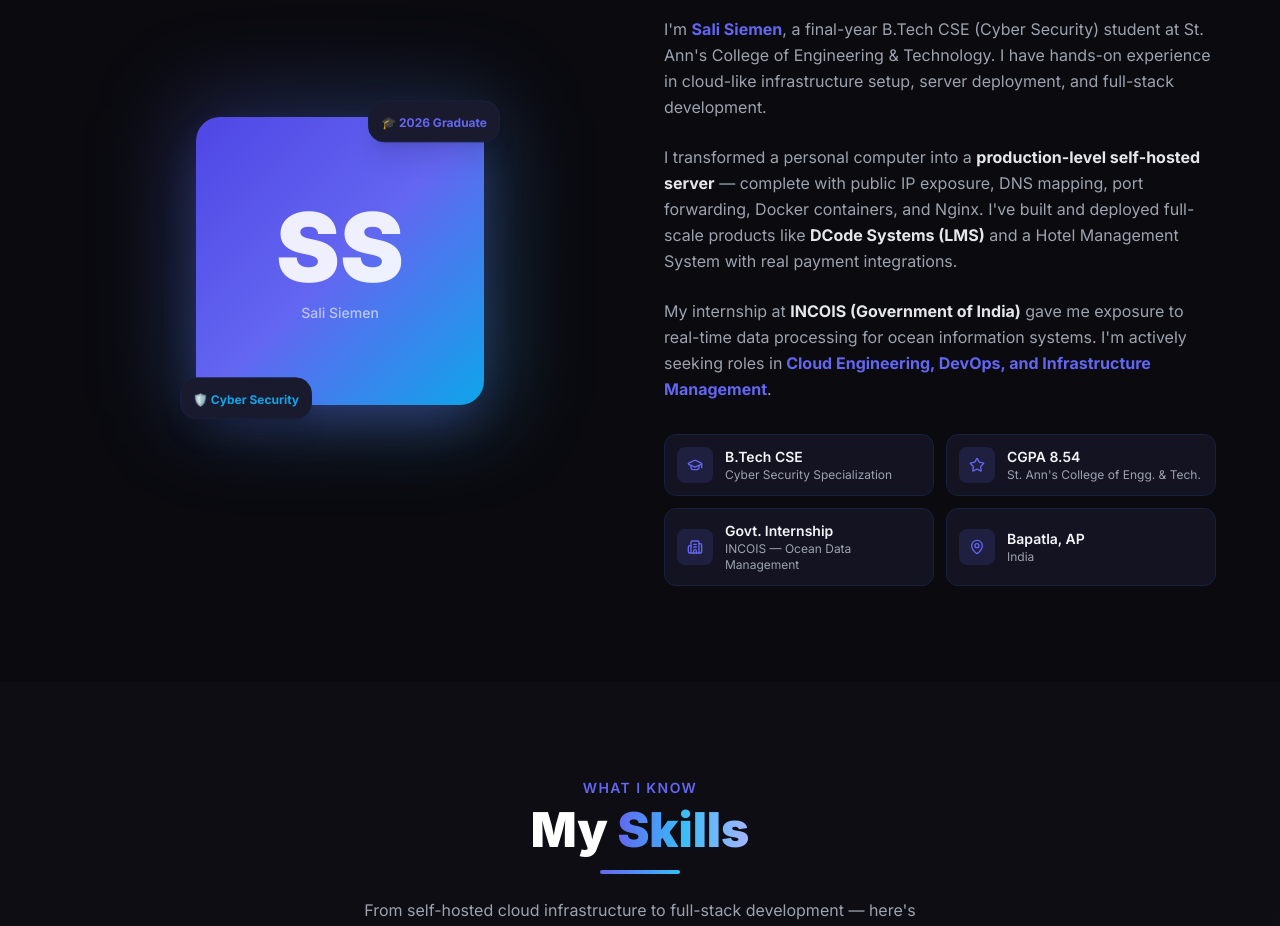
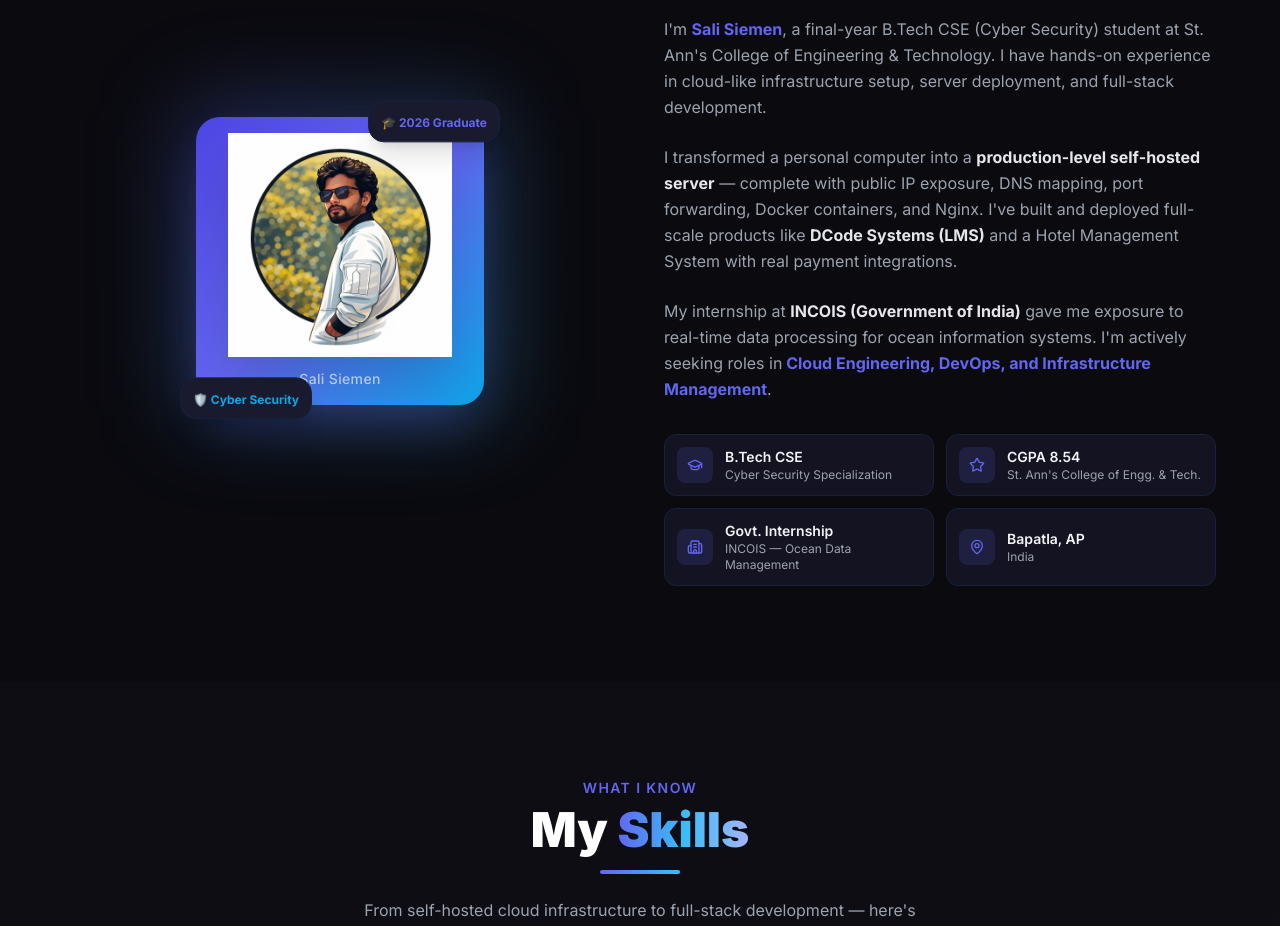
Before and after one commit to Sali-Siemen/Portfolio, a React (Vite) app in the folder frontend/: page / in a window 1280 px wide. Shown: the part 1120-2046 px from the top of the page. Built offline with nearby package versions, Linux system fonts and the light colour scheme.

Commit message:
Replace SS initials with icon in About section, increase image size

```diff
--- a/frontend/src/sections/About.tsx
+++ b/frontend/src/sections/About.tsx
@@ -55,8 +55,12 @@
                             {/* Avatar card */}
                             <div className="relative w-72 h-72 rounded-3xl bg-gradient-to-br from-primary-600 via-primary-500 to-accent-500 flex items-center justify-center shadow-2xl shadow-primary-500/30">
                                 <div className="text-center">
-                                    <div className="text-8xl font-black text-white/90 leading-none">SS</div>
-                                    <div className="text-white/60 text-sm mt-2 font-medium">Sali Siemen</div>
+                                    <img
+                                        src="/favicon.png"
+                                        alt="Sali Siemen"
+                                        className="w-56 h-56 object-contain drop-shadow-2xl mx-auto"
+                                    />
+                                    <div className="text-white/70 text-sm mt-3 font-medium tracking-wide">Sali Siemen</div>
                                 </div>
                             </div>
                             {/* Floating badges */}
```
